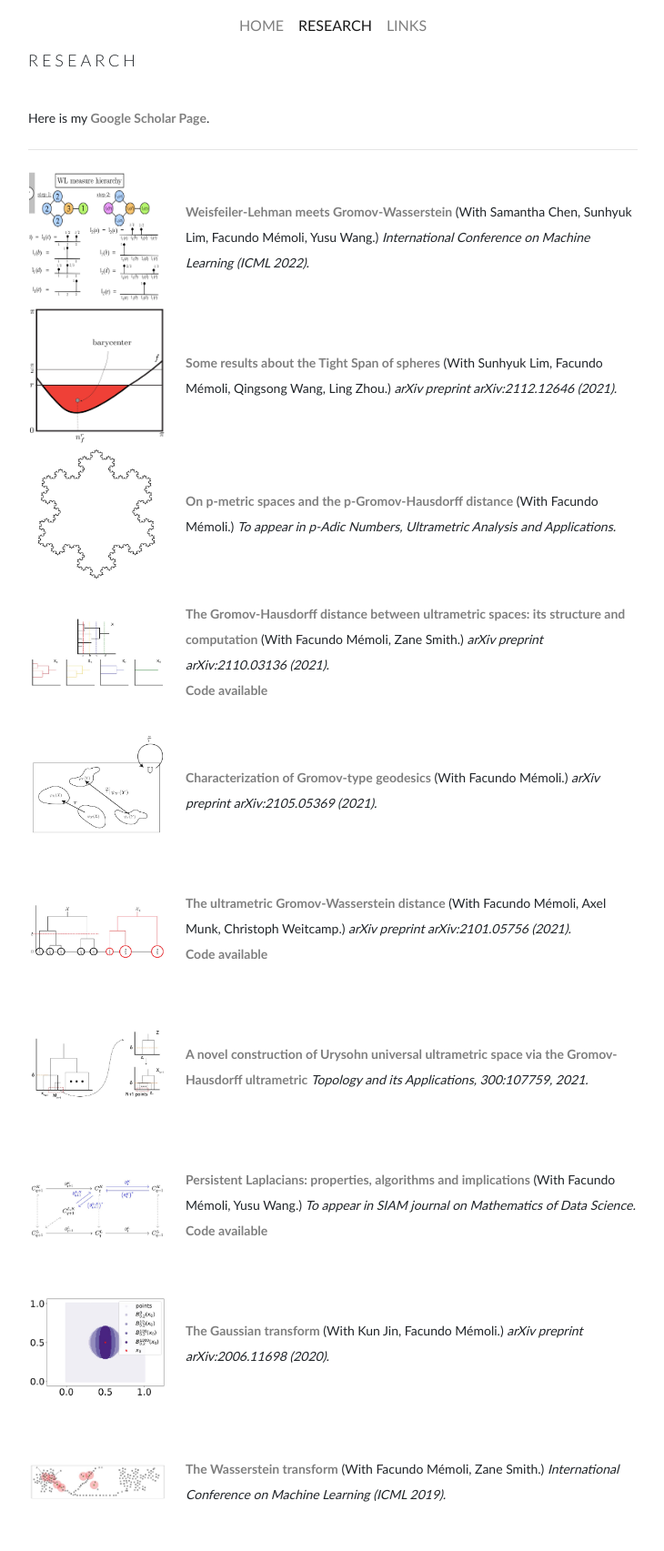
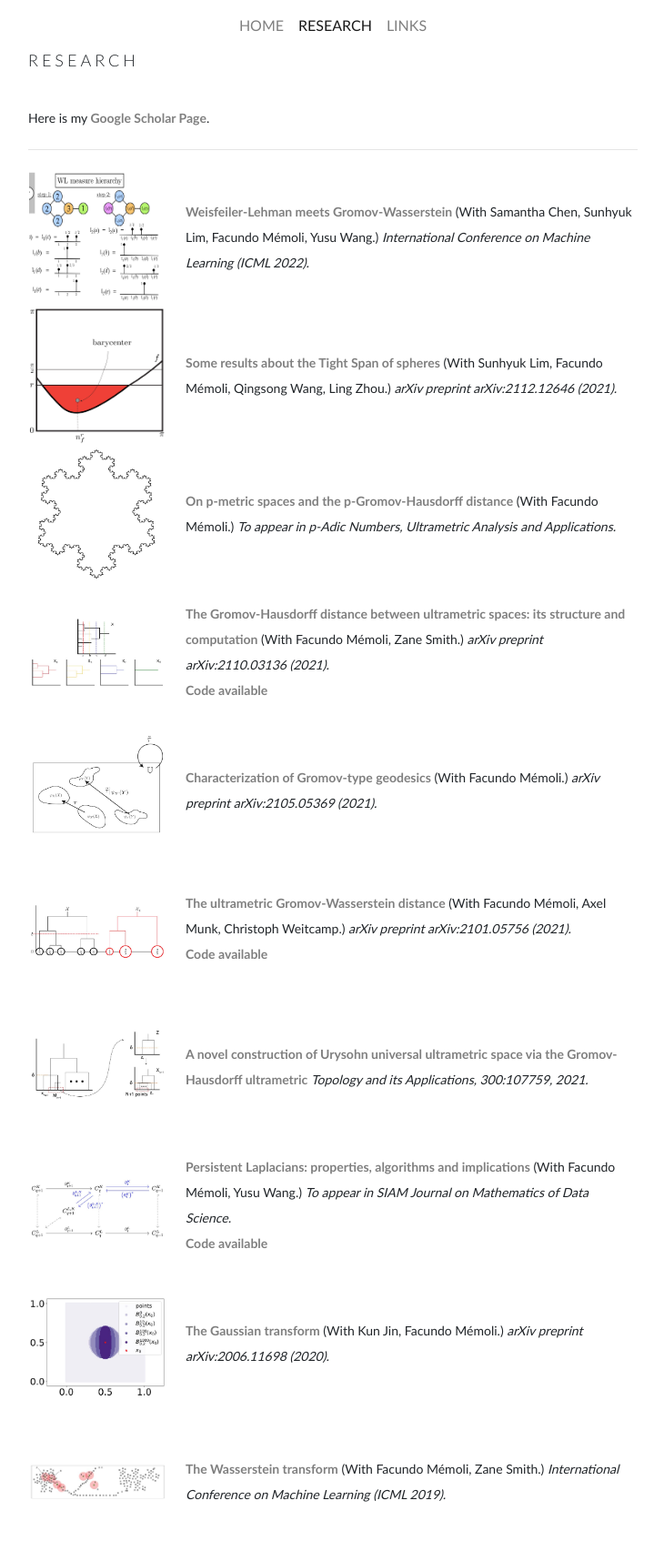
Before and after one commit to ZhengchaoW/ZhengchaoW.github.io, a Jekyll site: the page built from research.html, in a window 1280 px wide. Shown: the whole page at 91% size, without its empty margins (274-1004 px from the left). Built offline with Jekyll 4.4.1, drawn with Linux system fonts in a browser that asks for light colours.

```diff
--- a/_data/papers.yml
+++ b/_data/papers.yml
@@ -39,7 +39,7 @@ papers:
   - title: "Persistent Laplacians: properties, algorithms and implications"
     link: https://arxiv.org/pdf/2012.02808
     coauthors: Facundo Mémoli, Yusu Wang
-    publishedat: To appear in SIAM journal on Mathematics of Data Science
+    publishedat: To appear in SIAM Journal on Mathematics of Data Science
     code: https://github.com/ndag/Persistent-Laplacian
     image: "images/persistLap.jpg"
   - title: "The Gaussian transform"
```
Also changed, not shown: 1 other file.
